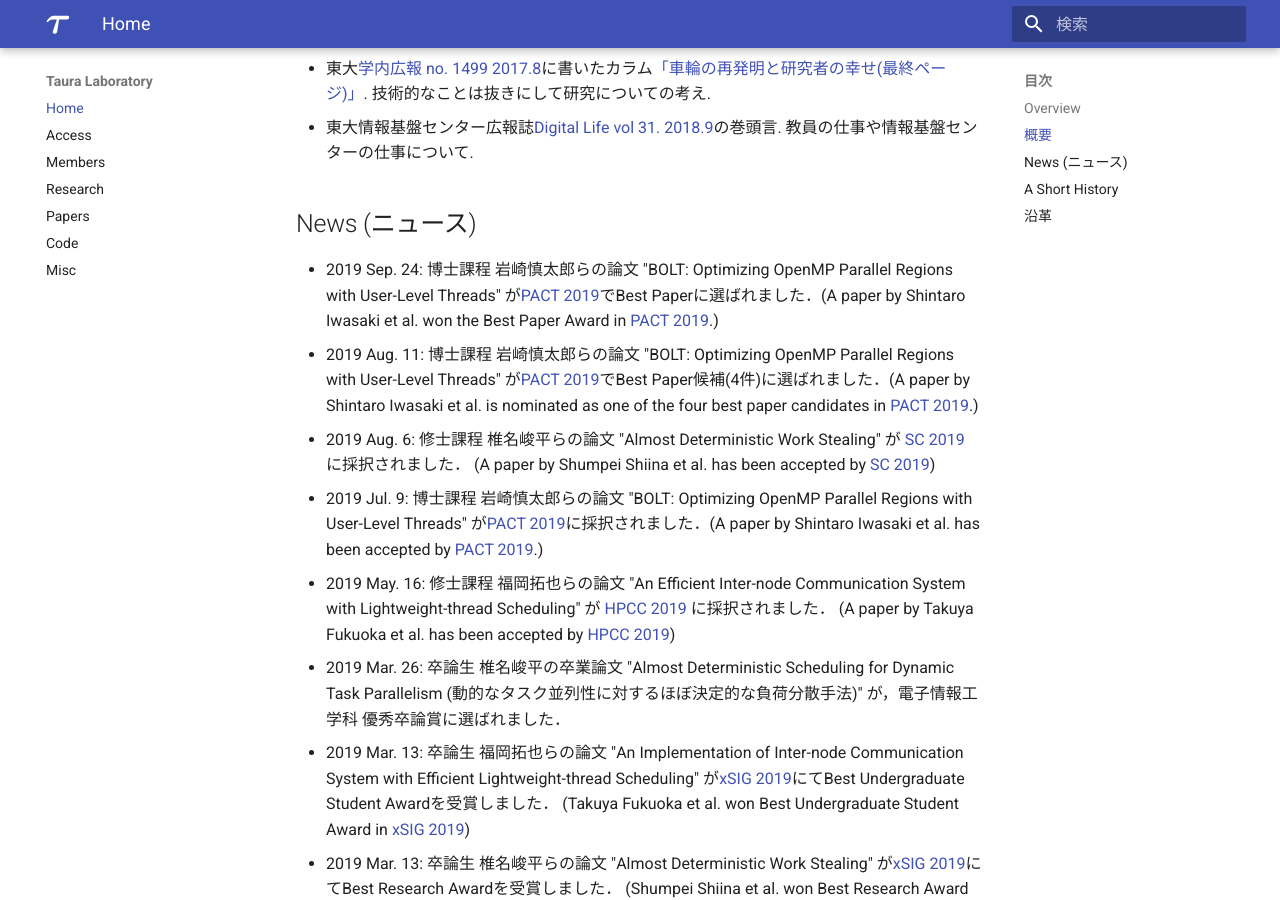
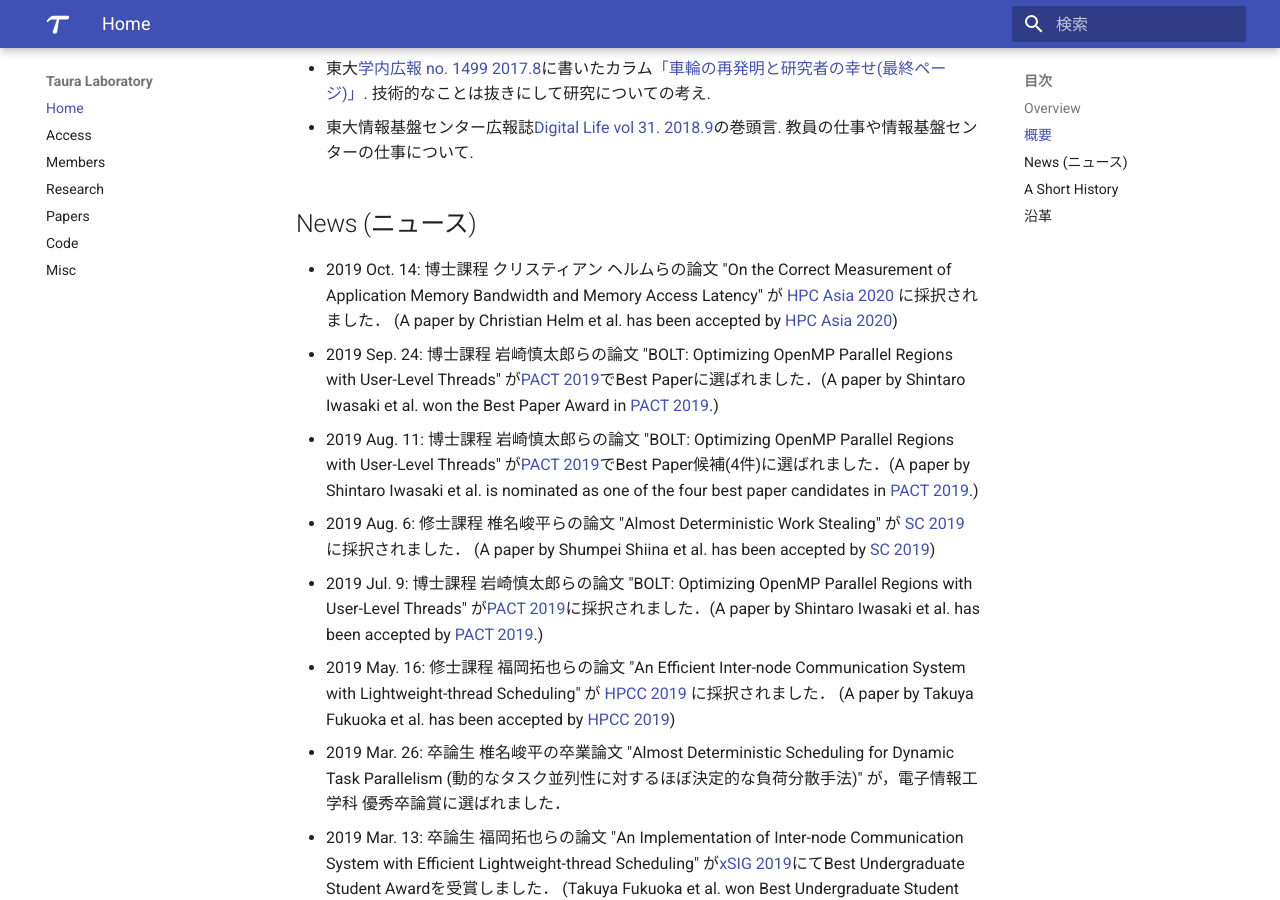
Before and after one commit to Yukayo/taura-lab, an MkDocs documentation site: the page built from docs/index.md, in a window 1280 px wide and 900 px high, scrolled down 821 px. Built offline with MkDocs 1.6.1 and Material for MkDocs 9.7.7, drawn with Linux system fonts in a browser that asks for light colours.

Commit message:
Add news entry

```diff
--- a/docs/index.md
+++ b/docs/index.md
@@ -38,6 +38,7 @@ computers much more accessible to domain scientists.
 
 ## News (ニュース)
 
+  * 2019 Oct. 14: 博士課程 クリスティアン ヘルムらの論文 "On the Correct Measurement of Application Memory Bandwidth and Memory Access Latency" が [HPC Asia 2020](http://sighpc.ipsj.or.jp/HPCAsia2020/index.html) に採択されました． (A paper by Christian Helm et al. has been accepted by [HPC Asia 2020](http://sighpc.ipsj.or.jp/HPCAsia2020/index.html))
   * 2019 Sep. 24: 博士課程 岩崎慎太郎らの論文 "BOLT: Optimizing OpenMP Parallel Regions with User-Level Threads" が[PACT 2019](https://pactconf.org/)でBest Paperに選ばれました．(A paper by Shintaro Iwasaki et al. won the Best Paper Award in [PACT 2019](https://pactconf.org/).)
   * 2019 Aug. 11: 博士課程 岩崎慎太郎らの論文 "BOLT: Optimizing OpenMP Parallel Regions with User-Level Threads" が[PACT 2019](https://pactconf.org/)でBest Paper候補(4件)に選ばれました．(A paper by Shintaro Iwasaki et al. is nominated as one of the four best paper candidates in [PACT 2019](https://pactconf.org/).)
   * 2019 Aug. 6: 修士課程 椎名峻平らの論文 "Almost Deterministic Work Stealing" が [SC 2019](https://sc19.supercomputing.org/) に採択されました． (A paper by Shumpei Shiina et al. has been accepted by [SC 2019](https://sc19.supercomputing.org/))
```
